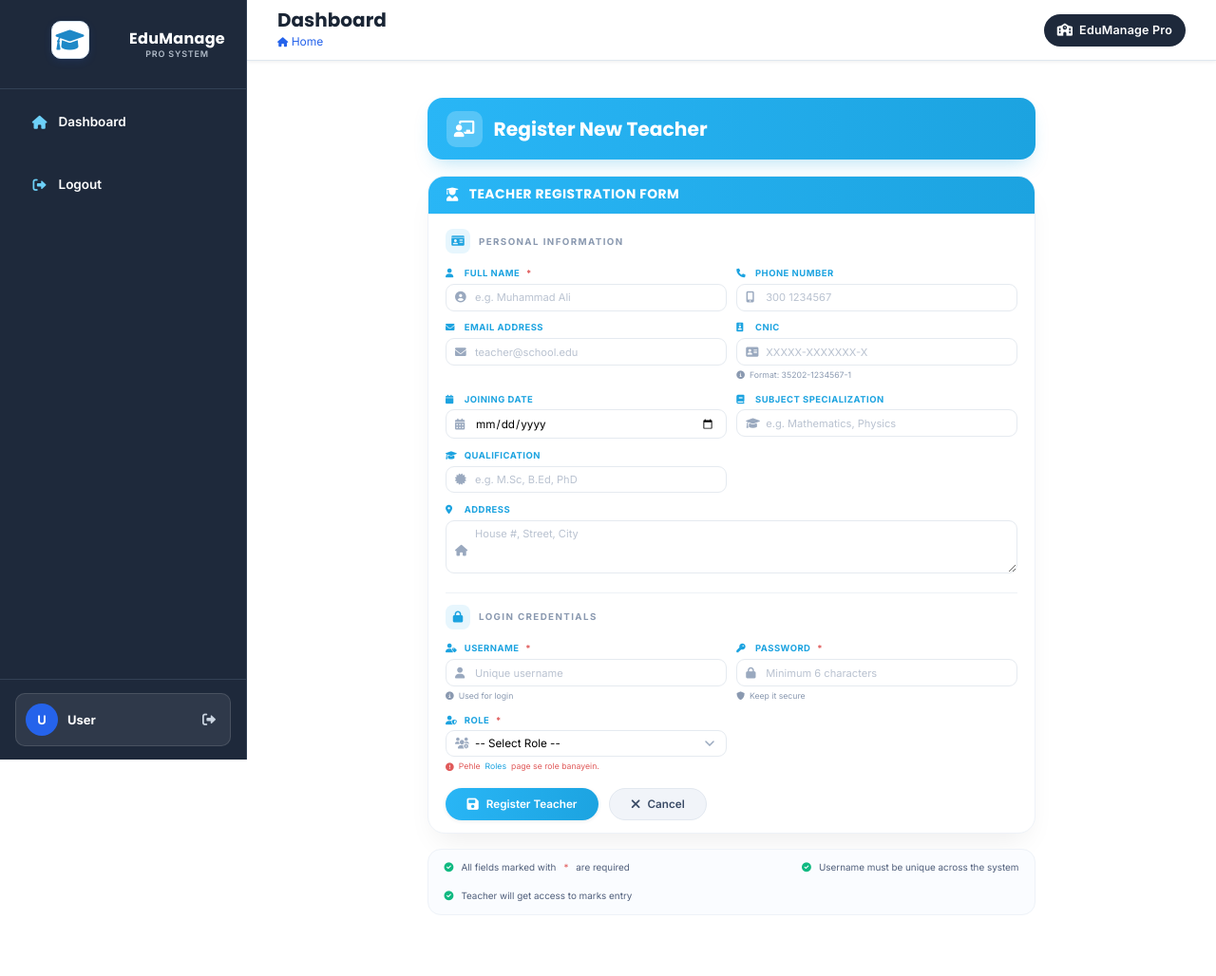
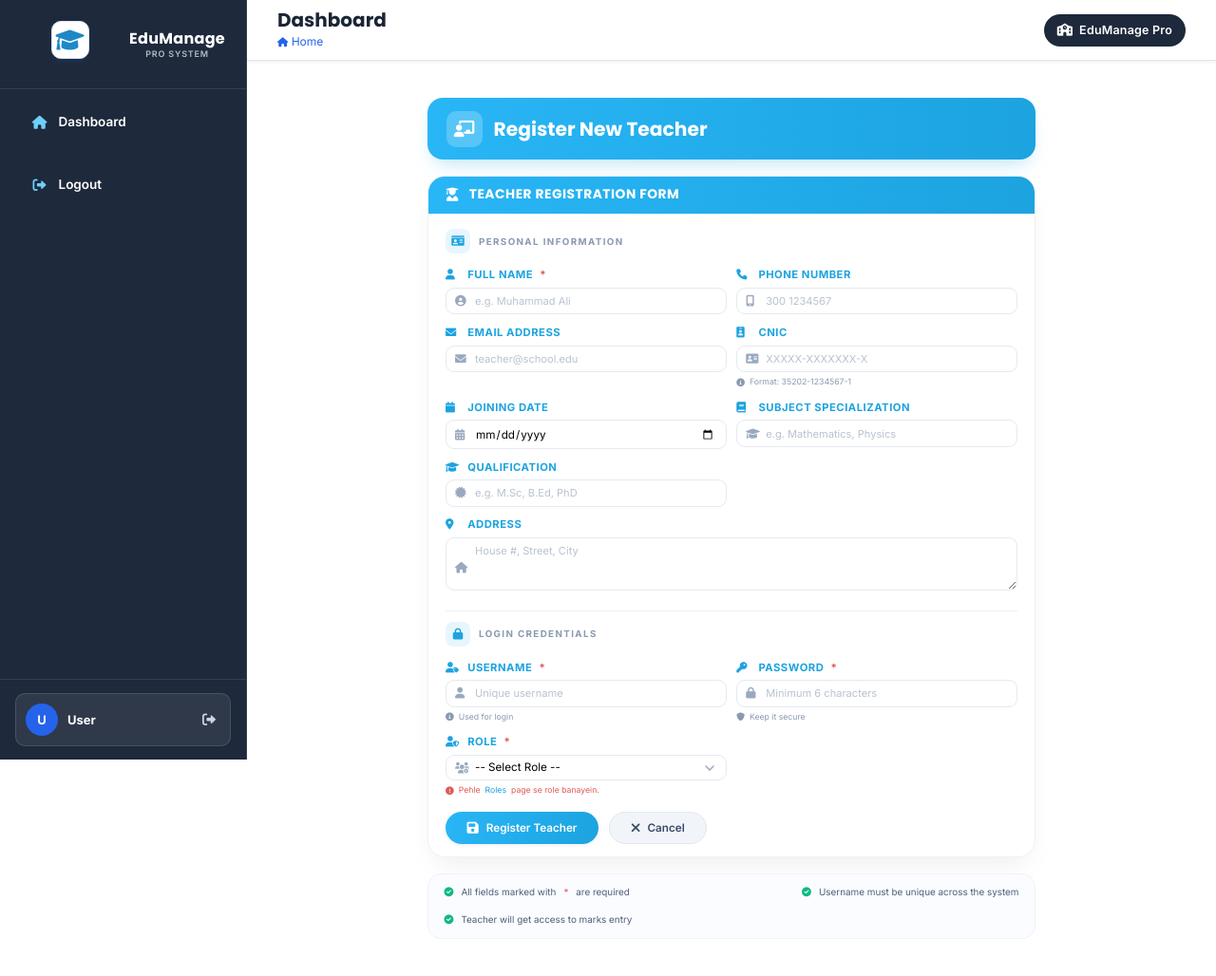
Before and after one commit to abdullahkhan12dec2004-arc/school-management-system, a Flask app: template templates/teacher_form.html in a window 1280 px wide. Shown: the whole page at 95% size. Before the commit the page ends 964 px from the top, so only its background shows below. Run offline with Flask 3, Linux system fonts and the light colour scheme; the template is opened without the code that fills it, so the values that code supplies are empty; some libraries are stand-ins or nearby versions.

Commit message:
Update teacher_form.html

```diff
--- a/templates/teacher_form.html
+++ b/templates/teacher_form.html
@@ -158,19 +158,20 @@ body {
 }
 
 .form-label {
-    font-size: 0.63rem;
+    font-size: 0.75rem;
     font-weight: 700;
     text-transform: uppercase;
     letter-spacing: 0.5px;
     color: #1ca3e0;
-    margin-bottom: 0.25rem;
+    margin-bottom: 0.3rem;
     display: block;
 }
 
 .form-label i {
-    margin-right: 5px;
+    margin-right: 6px;
     color: #1ca3e0;
-    width: 12px;
+    width: 14px;
+    font-size: 0.75rem;
 }
 
 .required {
```
